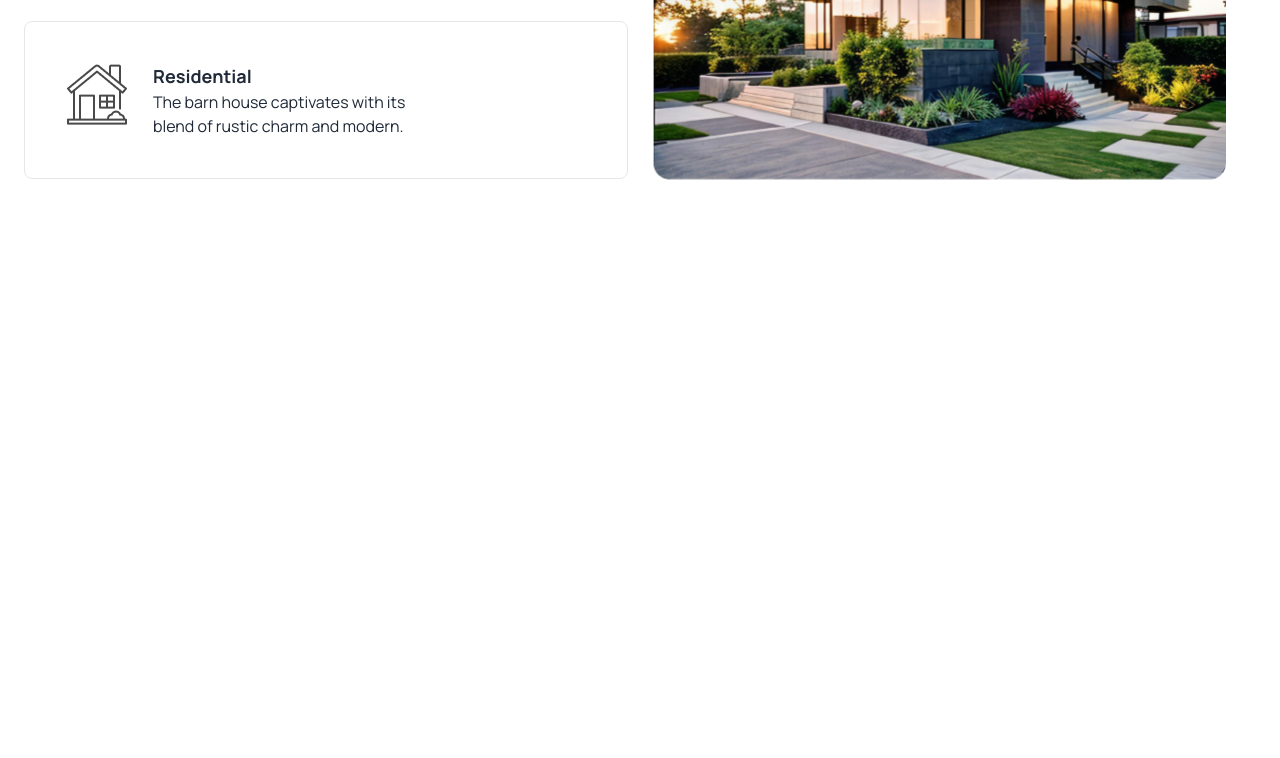
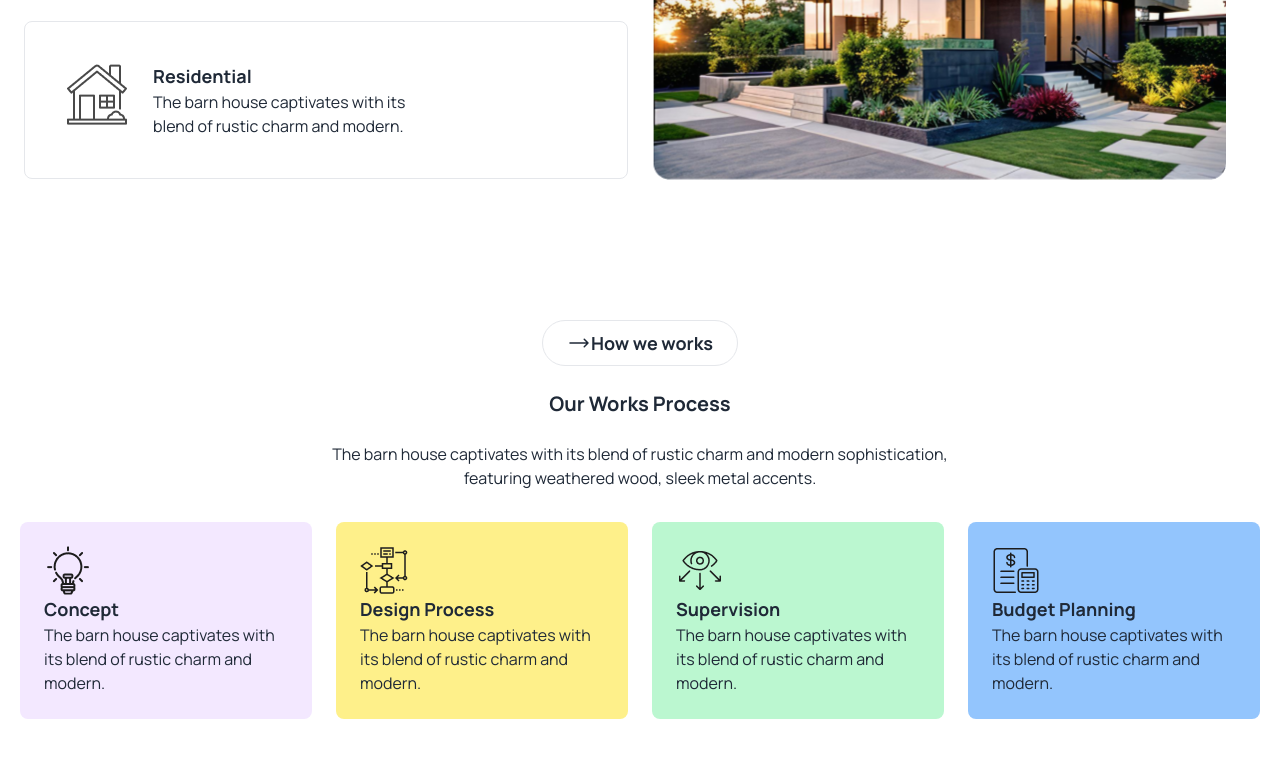
Before and after one commit to Rakibul344/AssignmentB10-3, a plain HTML site: page index.html in a window 1280 px wide. Shown: the part 1167-1925 px from the top of the page. Drawn offline with nearby package versions, Linux system fonts and the light colour scheme.

```diff
--- a/index.html
+++ b/index.html
@@ -209,6 +209,69 @@
  </section>
 
 
+<!-- work section -->
+ <section class="mt-24 p-5">
+
+<!-- work heading -->
+ <div class="space-y-6 flex flex-col items-center">
+
+    <button class="bg-white border px-6 py-2 rounded-full inline-flex items-center text-lg font-bold "><svg xmlns="http://www.w3.org/2000/svg" fill="none" viewBox="0 0 24 24" stroke-width="1.5" stroke="currentColor" class="size-6">
+        <path stroke-linecap="round" stroke-linejoin="round" d="M17.25 8.25 21 12m0 0-3.75 3.75M21 12H3" />
+      </svg> How we works</button>
+
+      <h5 class="text-xl font-bold">Our Works Process</h5>
+      <p class="lg:w-3/6 text-center">The barn house captivates with its blend of rustic charm and modern sophistication, featuring weathered wood, sleek metal accents.</p>
+
+
+ </div>
+ <!-- work card -->
+  <div class="mt-8 grid grid-cols-1 lg:grid-cols-4 gap-6">
+
+    <!-- card 1 -->
+     <div class="p-6 bg-purple-100 rounded-lg space-y-3s">
+        <img src="assets/concept.png" alt="">
+        <h4 class="text-lg font-bold">Concept</h4>
+        <p>The barn house captivates with its blend of rustic charm and modern.</p>
+
+
+
+     </div>
+      <!-- card 2 -->
+      <div class="p-6 bg-yellow-200 rounded-lg space-y-3s">
+        <img src="assets/flow-chart.png" alt="">
+        <h4 class="font-bold text-lg">Design Process</h4>
+        <p>The barn house captivates with its blend of rustic charm and modern.</p>
+
+
+
+     </div>
+      <!-- card 3 -->
+      <div class="p-6 bg-green-200 rounded-lg space-y-3s">
+        <img src="assets/vision.png" alt="">
+        <h4 class="text-lg font-bold">Supervision</h4>
+        <p>The barn house captivates with its blend of rustic charm and modern.</p>
+
+
+
+     </div>
+      <!-- card 4 -->
+      <div class="p-6 bg-blue-300 rounded-lg space-y-3s">
+        <img src="assets/budget-planning.png" alt="">
+        <h4 class="text-lg font-bold">Budget Planning</h4>
+        <p>The barn house captivates with its blend of rustic charm and modern.</p>
+
+
+
+     </div>
+
+
+
+
+
+  </div>
+
+ </section>
+
     </main>
 
     <footer></footer>
```
